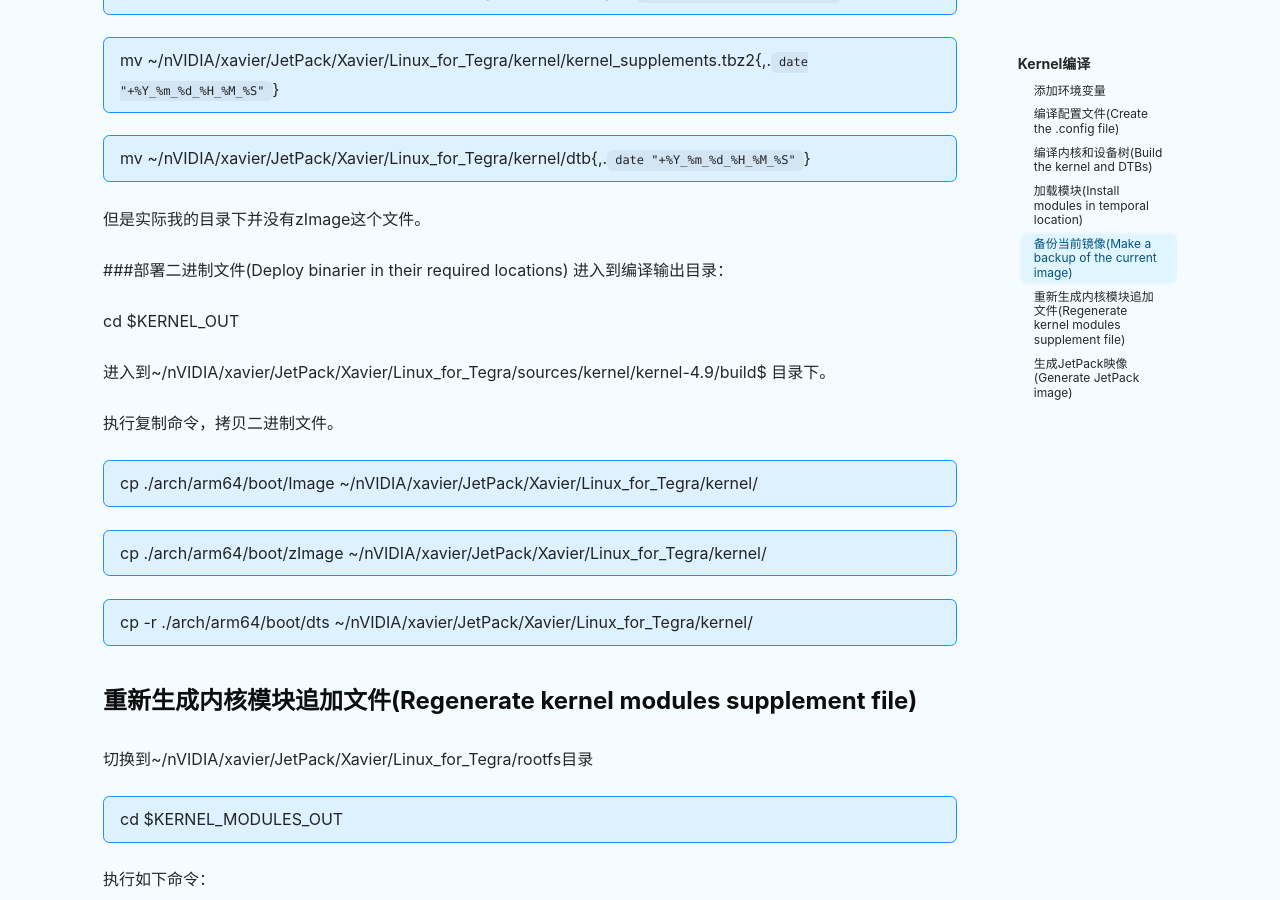
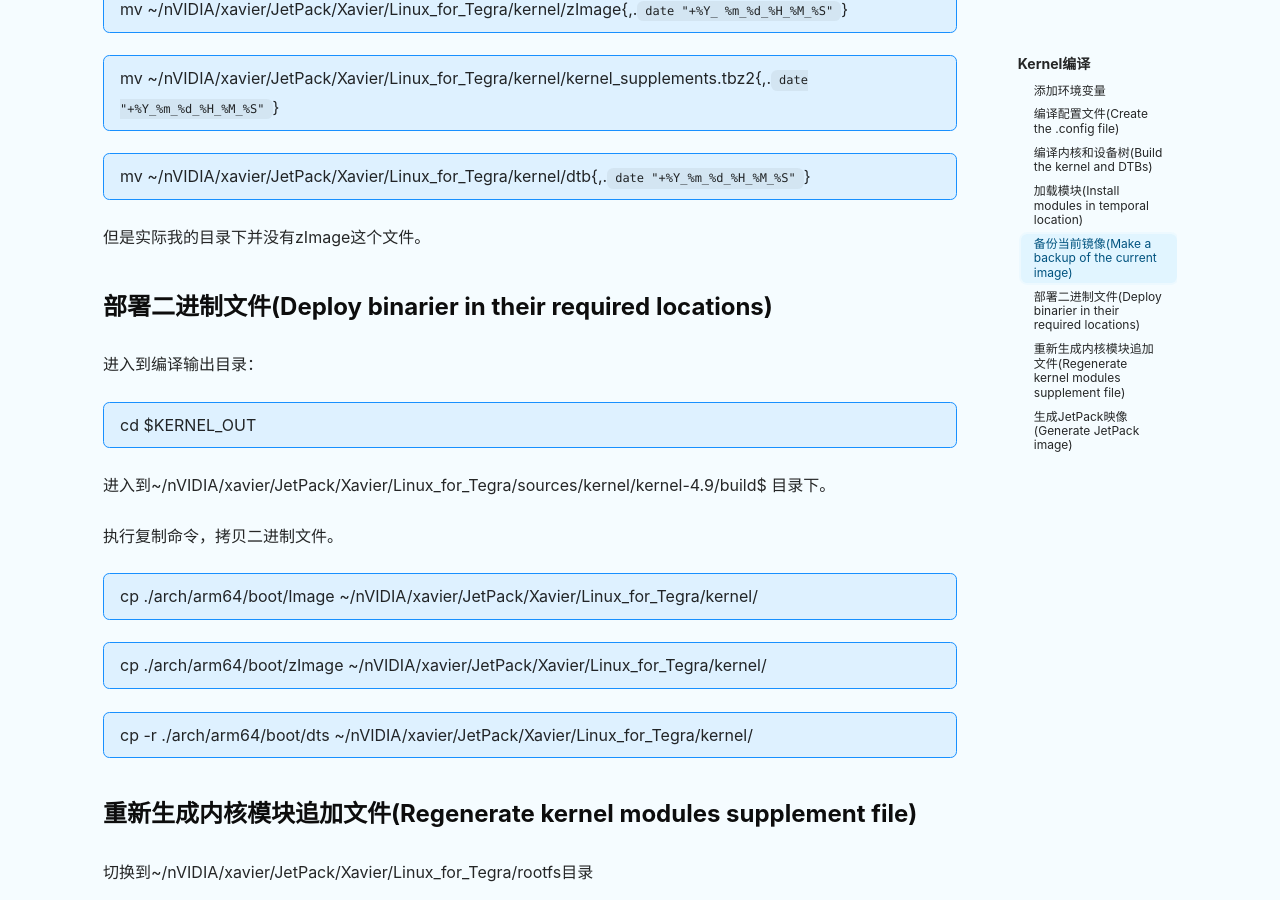
Before and after one commit to releung/sunzhongmeng.github.io, a Jekyll site: the page built from _posts/2018-12-27-nvidia-xavier-build-kernel.md, in a window 1280 px wide and 900 px high, scrolled down 2439 px. Built offline with Jekyll 4.4.1, drawn with Linux system fonts in a browser that asks for light colours; nearby versions of some CDN libraries; comment, search, counter and statistics services are not loaded.

Commit message:
修改文章Xavier内核编译

```diff
--- a/_posts/2018-12-27-nvidia-xavier-build-kernel.md
+++ b/_posts/2018-12-27-nvidia-xavier-build-kernel.md
@@ -20,11 +20,9 @@ export CROSS_COMPILE=~/nVIDIA/toolchain/bin/aarch64-linux-gnu-
 ### 添加环境变量
 
 export KERNEL_OUT=~/nVIDIA/xavier/JetPack/Xavier/Linux_for_Tegra/sources/kernel/kernel-4.9/build
-
 {:.info}
 
 export KERNEL_MODULES_OUT=~/nVIDIA/xavier/JetPack/Xavier/Linux_for_Tegra/rootfs
-
 {:.info}
 
 [参考1](https://devtalk.nvidia.com/default/topic/1025464/jetson-tx2/what-are-the-minimum-lines-of-commands-to-update-device-tree-from-a-host-for-tx2-/)
@@ -52,7 +50,7 @@ make ARCH=arm64 O=$KERNEL_OUT CROSS_COMPILE=${CROSS_COMPILE} -j4
 
 sudo make modules_install ARCH=arm64 O=$KERNEL_OUT CROSS_COMPIL
 E=${CROSS_COMPILE} INSTALL_MOD_PATH=$KERNEL_MODULES_OUT
-{:,info}
+{:.info}
 
 ### 备份当前镜像(Make a backup of the current image)
 把当前的镜像备份成：文件名+日期时间的格式.
@@ -71,11 +69,11 @@ mv ~/nVIDIA/xavier/JetPack/Xavier/Linux_for_Tegra/kernel/dtb{,.`date "+%Y_%m_%d_
 
 但是实际我的目录下并没有zImage这个文件。
 
-###部署二进制文件(Deploy binarier in their required locations)
+### 部署二进制文件(Deploy binarier in their required locations)
 进入到编译输出目录：
 
 cd $KERNEL_OUT
-{:.INFO}
+{:.info}
 
 进入到~/nVIDIA/xavier/JetPack/Xavier/Linux_for_Tegra/sources/kernel/kernel-4.9/build$ 目录下。
 
```
